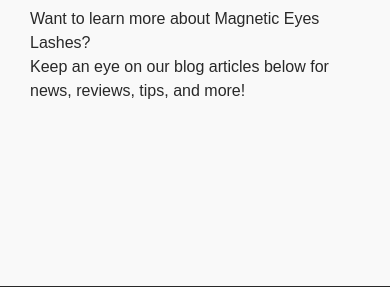
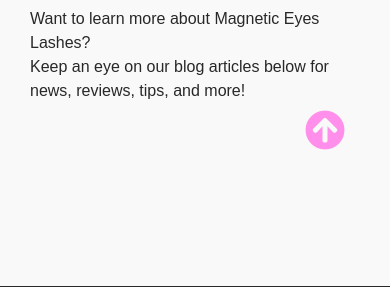
Before and after one commit to michellelclement/magnetic-eyes, a Django app: page /blog/ in a window 390 px wide. Shown: the part 669-956 px from the top of the page. Run offline with Django 3.2, Linux system fonts and the light colour scheme; data that the repository does not hold is empty; some libraries are stand-ins or nearby versions.

Commit message:
Back to top button added, only visible on mobile pages: products, home, application, blog

```diff
--- a/blog/templates/blog/blog.html
+++ b/blog/templates/blog/blog.html
@@ -44,4 +44,19 @@
     </div>
 </div>
 
+<!-- Back to top button -->
+    <div class="btt-button">
+        <a class="btt-link d-flex h-100">
+            <i class="fas fa-arrow-circle-up"></i>
+        </a>
+    </div>
+
 {% endblock %}
+{% block postloadjs %}
+    <!-- Back to top button script -->
+     <script type="text/javascript">
+		$('.btt-link').click(function(e) {
+			window.scrollTo(0,0)
+		})
+	</script>
+    {% endblock %}
--- a/checkout/templates/checkout/checkout.html
+++ b/checkout/templates/checkout/checkout.html
@@ -155,7 +155,10 @@
     </span>
   </h1>
 </div>
-{% endblock %} {% block postloadjs %} {{ block.super }}
+{% endblock %}
+
+{% block postloadjs %}
+{{ block.super }}
 {{ stripe_public_key|json_script:"id_stripe_public_key" }}
 {{ client_secret|json_script:"id_client_secret" }}
 <script src="{% static 'checkout/js/stripe_elements.js' %}"></script>
--- a/static/css/base.css
+++ b/static/css/base.css
@@ -63,6 +63,10 @@ h1 {
 .update-link,
 .remove-item {
     cursor: pointer;
+}
+
+.btt-button {
+    display: none;
 }
 
 /* Devliery Banner */
@@ -367,6 +371,23 @@ body {
     right: 40px;
     }
 
+.btt-button {
+    display: block;
+    position: fixed;
+    bottom: 20px;
+    right: 30px;
+    z-index: 99;
+    color: #FF8FEA;
+    background-color: transparent;
+    border: none;
+    font-size: 40px;
+    padding: 5px 15px;
+}
+
+.btt-link {
+    cursor: pointer;
+}
+
 .bag-container {
     margin-top: 50px;
     }
--- a/templates/base.html
+++ b/templates/base.html
@@ -31,6 +31,7 @@
   </head>
 
   <body>
+
     <header>
       <!-- Free Delivery notification bar -->
       <div class="container-flex delivery-container">
@@ -159,6 +160,8 @@
     </div>
     {% endif %} {% block content %} {% endblock %}
 
+
+
     <!-- Footer -->
     <footer>
       <div class="container-fluid footer-container text-center">
@@ -214,21 +217,23 @@
       integrity="sha384-wfSDF2E50Y2D1uUdj0O3uMBJnjuUD4Ih7YwaYd1iqfktj0Uod8GCExl3Og8ifwB6"
       crossorigin="anonymous"
     ></script>
-    <!-- <script src="https://maxcdn.bootstrapcdn.com/bootstrap/4.0.0/js/bootstrap.min.js"
-		integrity="sha384-JZR6Spejh4U02d8jOt6vLEHfe/JQGiRRSQQxSfFWpi1MquVdAyjUar5+76PVCmYl" crossorigin="anonymous">
- </script> -->
     <!-- Stripe -->
     <script src="https://js.stripe.com/v3/"></script>
     {% endblock %} {% block extrameta %} {% endblock %} {% block extracss %}
-    {% endblock %} {% block extrajs %} {% endblock %} {% block postloadjs %}
-    <!-- <script type="text/javascript">
-		$('.toast').toast('show');
-	</script> -->
+    {% endblock %}
+
+    {% block extrajs %}
+
+    {% endblock %}
+
+    {% block postloadjs %}
+    <!-- Toasts Scripts -->
     <script type="text/javascript">
       $(".toast").toast("show");
       console.log($(".toast"));
       console.log($(".toast").toast("show"));
     </script>
+
     {% endblock %}
   </body>
 </html>
```
Also changed, not shown: home/templates/home/application.html (+14 -1 lines), home/templates/home/index.html (+15 -0 lines), products/templates/products/products.html (+16 -0 lines).
